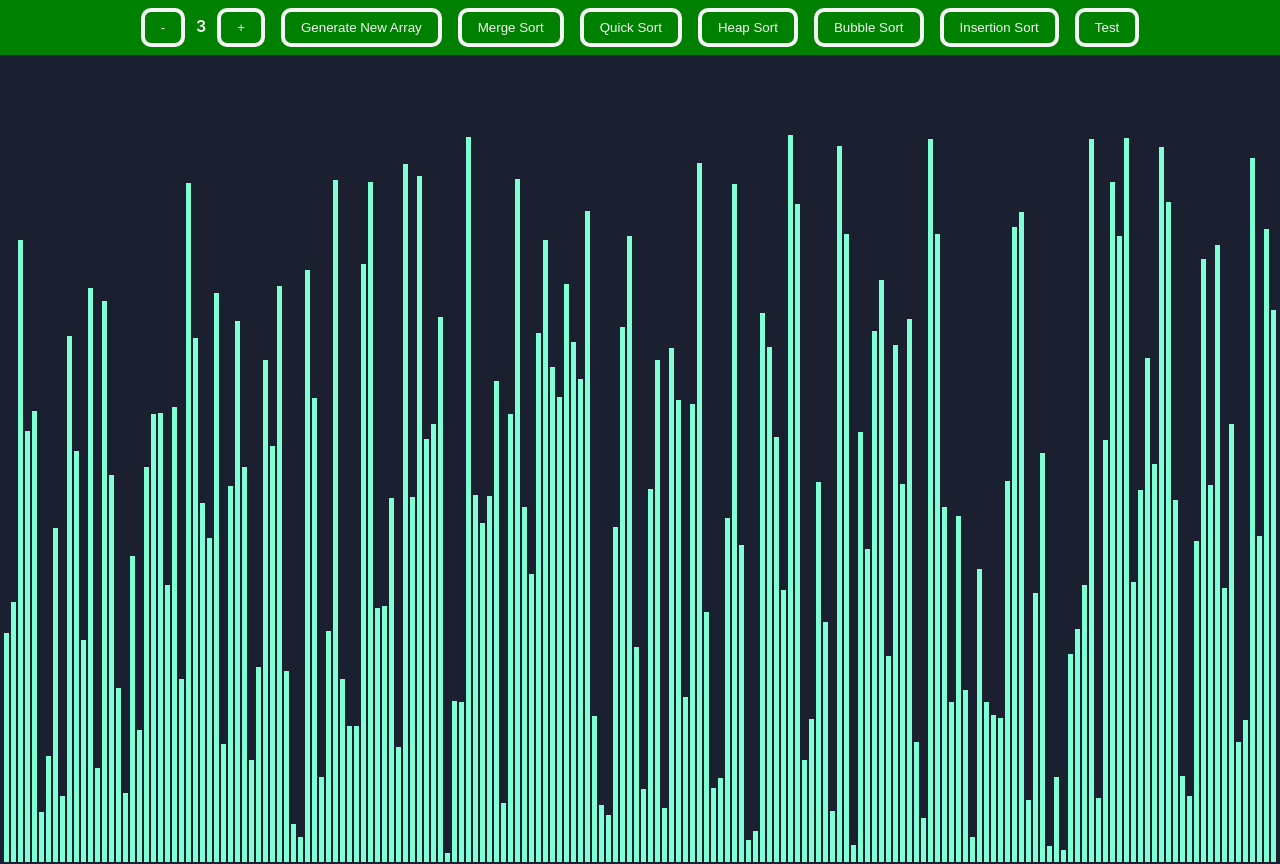
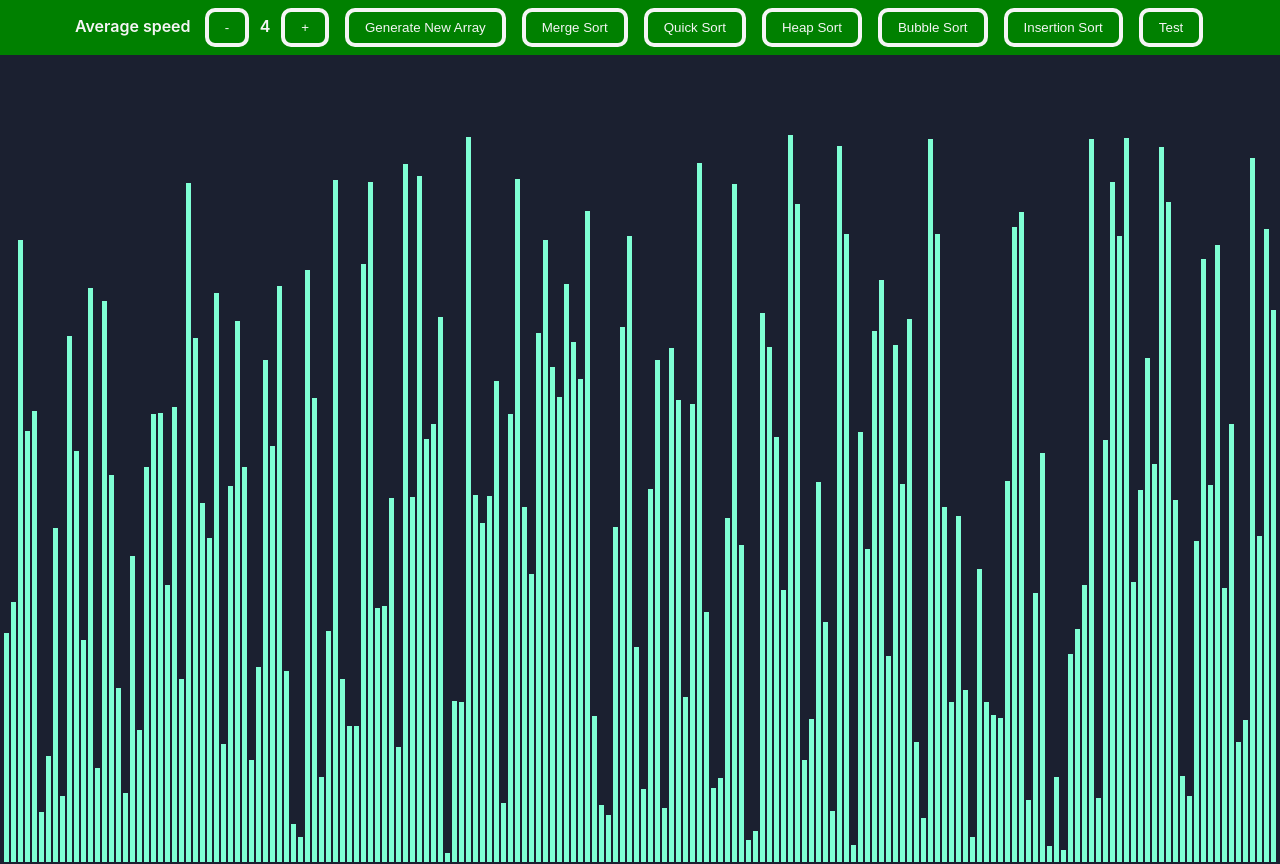
Before and after one commit to PieroEnriquez/Sort-Algorithm-Visualizer, a React (Create React App) app: page / in a window 1280 px wide. Shown: the top 864 px of the page. Built offline with nearby package versions, Linux system fonts and the light colour scheme.

Commit message:
Added speed indicator

```diff
--- a/src/Components/Components.jsx
+++ b/src/Components/Components.jsx
@@ -1,16 +1,26 @@
 import React, { useState } from 'react'
 
 export const AnimationSpeed = props => {
-    const [speed, setSpeed] = useState(3)
+    const [speed, setSpeed] = useState(4)
+    const [indicator, setIndicator] = useState('Average')
 
     return (
         <>
+            <p className='indicator'>{indicator} speed</p>
             <button className='header-button' onClick={() => {
-                if (speed > 0) setSpeed(speed - 1)
+                if (speed > 1) setSpeed(speed - 1)
+
+                if (speed < 4) setIndicator('Fast')
+                if (speed < 6 && speed > 3) setIndicator('Average')
+                if (speed < 9 && speed > 6) setIndicator('Slow')
             }}>-</button>
             <p id='counter'>{speed}</p>
             <button className='header-button' onClick={() => {
                 if (speed < 10) setSpeed(speed + 1)
+
+                if (speed > 1 && speed < 6) setIndicator('Average')
+                if (speed < 7 && speed > 3) setIndicator('Slow')
+                if (speed <= 10 && speed > 6) setIndicator('Very Slow')
             }}>+</button>
         </>
     )
--- a/src/SortingVisualizer/SortingVisualizer.css
+++ b/src/SortingVisualizer/SortingVisualizer.css
@@ -16,6 +16,13 @@ body {
 
 #counter {
     width: 1rem;
+    display: inline-block;
+    color: whitesmoke;
+    font-weight: 600;
+}
+
+.indicator {
+    width: 8rem;
     display: inline-block;
     color: whitesmoke;
     font-weight: 600;
```
